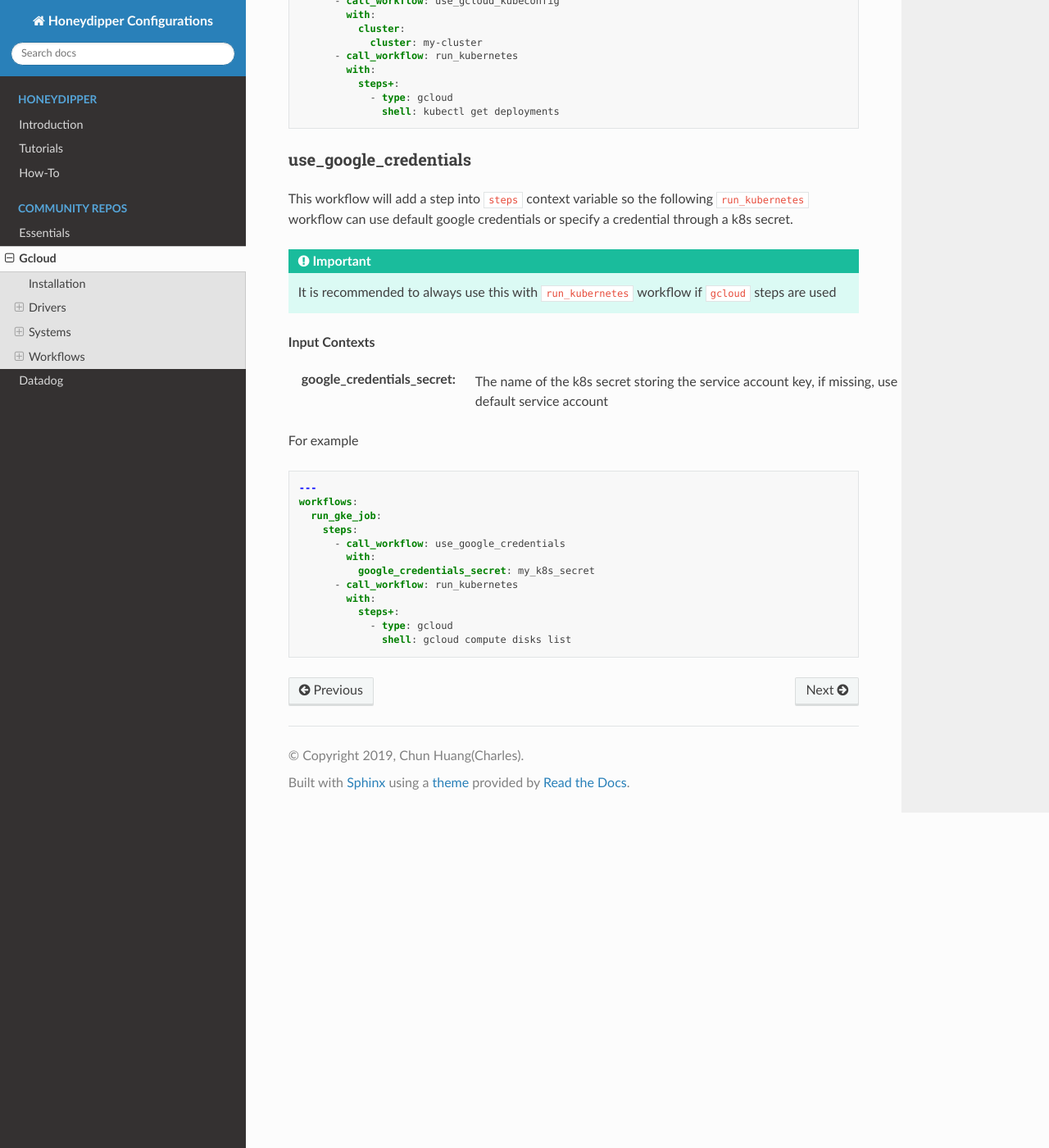
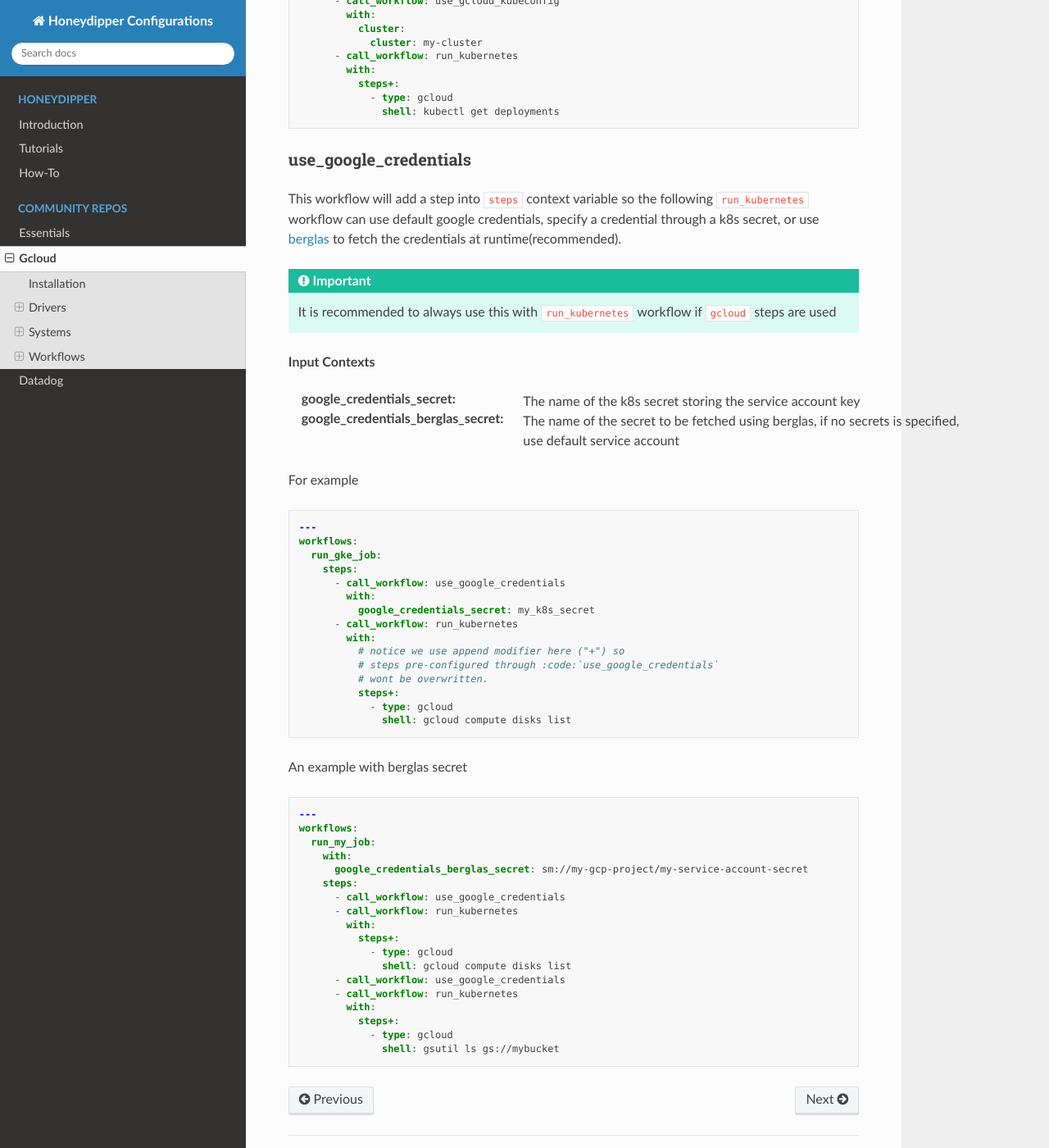
Before and after one commit to honeydipper/honeydipper-sphinx, a Sphinx documentation site: the page built from source/gcloud.rst, in a window 1280 px wide and 1400 px high, scrolled down 16931 px. Shown: the whole window at 82% size. Built offline with Sphinx 7.4.7 and the Read the Docs theme 2.0.0, drawn with Linux system fonts in a browser that asks for light colours.

Commit message:
docs: update version v2.10.0 from 763d11b

```diff
--- a/source/gcloud.rst
+++ b/source/gcloud.rst
@@ -938,7 +938,7 @@ The workflow will add a step to run :code:`gcloud container clusters get-credent
 use_google_credentials
 ----------------------
 
-This workflow will add a step into :code:`steps` context variable so the following :code:`run_kubernetes` workflow can use default google credentials or specify a credential through a k8s secret.
+This workflow will add a step into :code:`steps` context variable so the following :code:`run_kubernetes` workflow can use default google credentials, specify a credential through a k8s secret, or use `berglas <https://github.com/GoogleCloudPlatform/berglas>`_ to fetch the credentials at runtime(recommended).
 
 
 .. important::
@@ -947,7 +947,9 @@ This workflow will add a step into :code:`steps` context variable so the followi
 
 **Input Contexts**
 
-:google_credentials_secret: The name of the k8s secret storing the service account key, if missing, use default service account
+:google_credentials_secret: The name of the k8s secret storing the service account key
+
+:google_credentials_berglas_secret: The name of the secret to be fetched using berglas, if no secrets is specified, use default service account
 
 For example
 
@@ -962,6 +964,33 @@ For example
              google_credentials_secret: my_k8s_secret
          - call_workflow: run_kubernetes
            with:
+             # notice we use append modifier here ("+") so
+             # steps pre-configured through :code:`use_google_credentials`
+             # wont be overwritten.
              steps+:
                - type: gcloud
                  shell: gcloud compute disks list
+
+
+An example with berglas secret
+
+.. code-block:: yaml
+
+   ---
+   workflows:
+     run_my_job:
+       with:
+         google_credentials_berglas_secret: sm://my-gcp-project/my-service-account-secret
+       steps:
+         - call_workflow: use_google_credentials
+         - call_workflow: run_kubernetes
+           with:
+             steps+:
+               - type: gcloud
+                 shell: gcloud compute disks list
+         - call_workflow: use_google_credentials
+         - call_workflow: run_kubernetes
+           with:
+             steps+:
+               - type: gcloud
+                 shell: gsutil ls gs://mybucket
```
Also changed, not shown: source/essentials.rst (+75 -10 lines).
